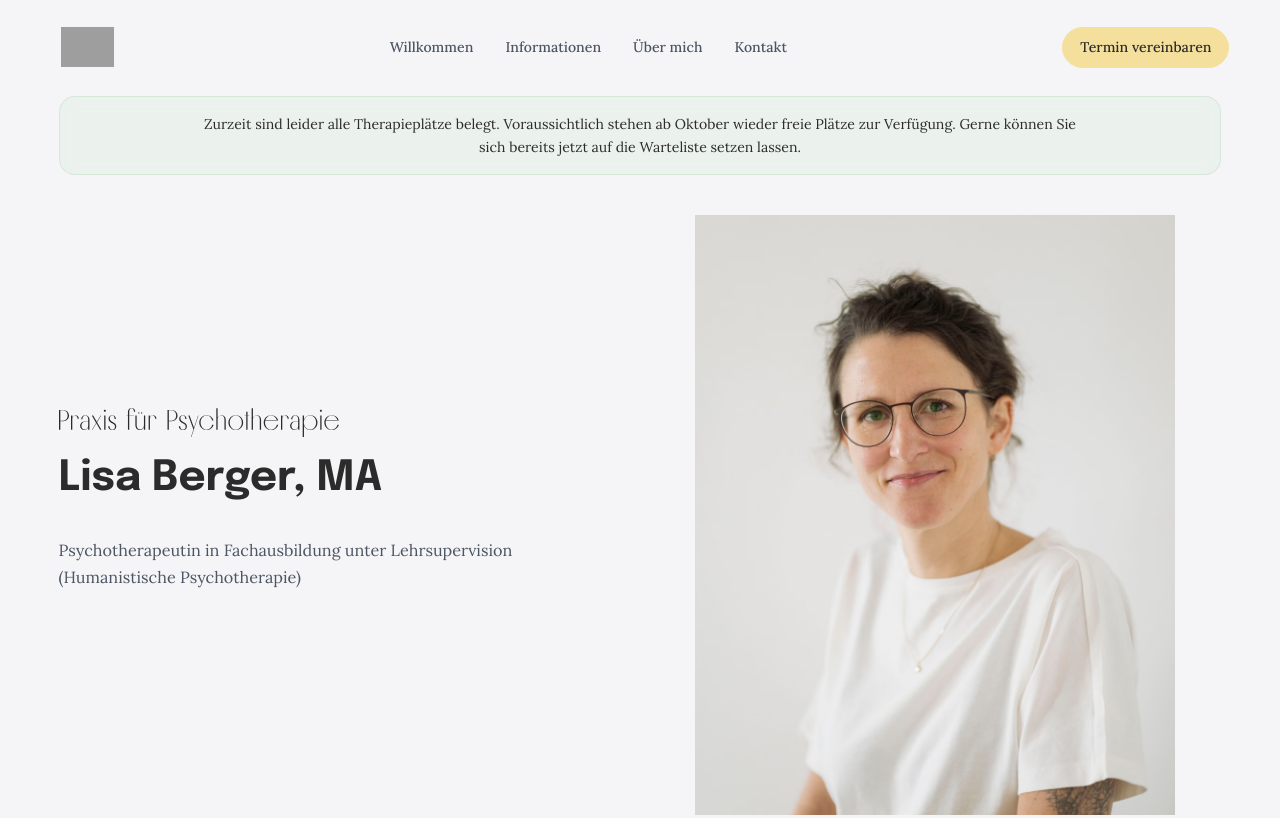
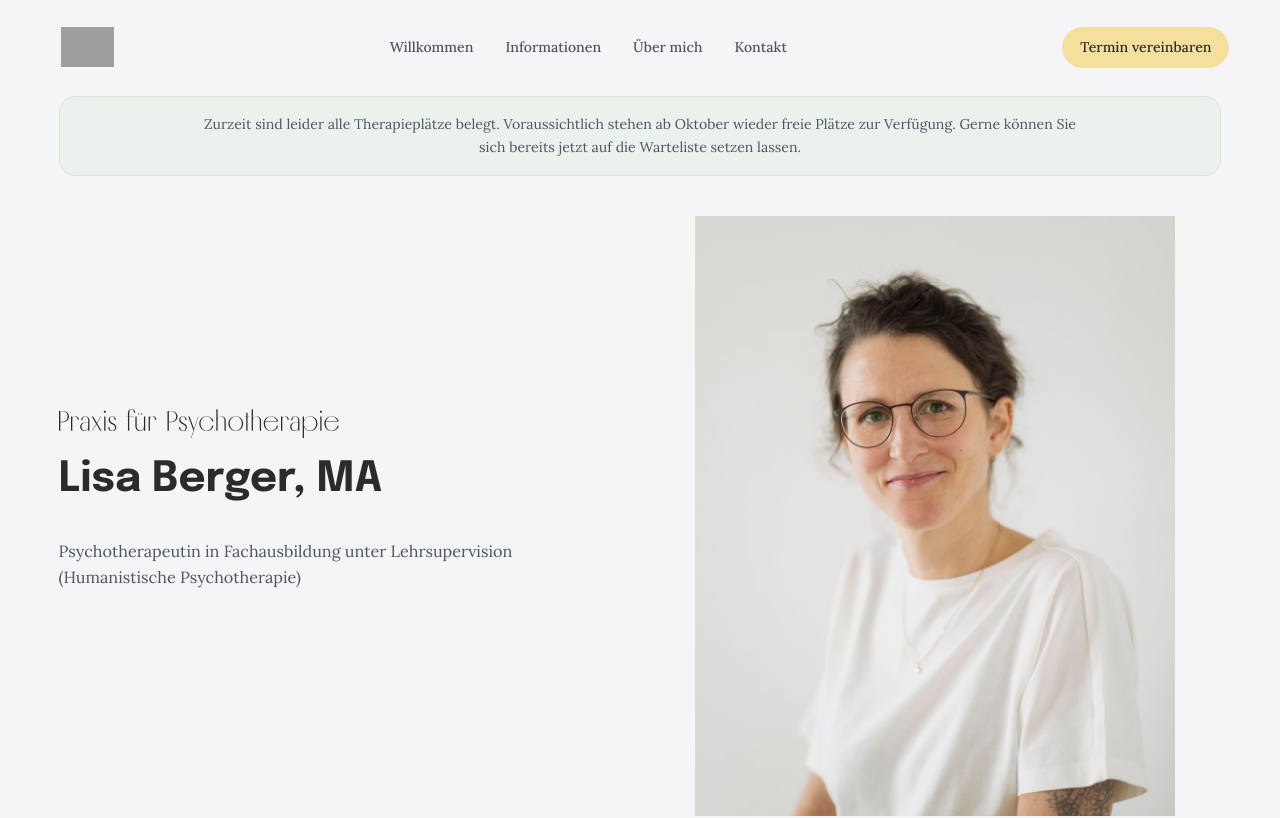
Before and after one commit to blazgy/Lisa-Berger-Webpage, a plain HTML site: page index.html in a window 1280 px wide. Shown: the top 818 px of the page. Drawn offline with nearby package versions, Linux system fonts and the light colour scheme; grey boxes are pictures that could not be loaded.

Commit message:
style: update info banner text styling to match u-text-style-small text-gray-600 leading-relaxed

```diff
--- a/styles.css
+++ b/styles.css
@@ -1638,8 +1638,9 @@ html.scroll-smooth {
 .info-banner-text {
     font-family: var(--font-family--body);
     font-size: var(--text-size--small);
-    line-height: 1.6;
-    color: var(--swatch--dark-text);
+    font-weight: 400;
+    line-height: 1.625; /* leading-relaxed */
+    color: #4b5563; /* text-gray-600 */
     text-align: center;
 }
 
```
